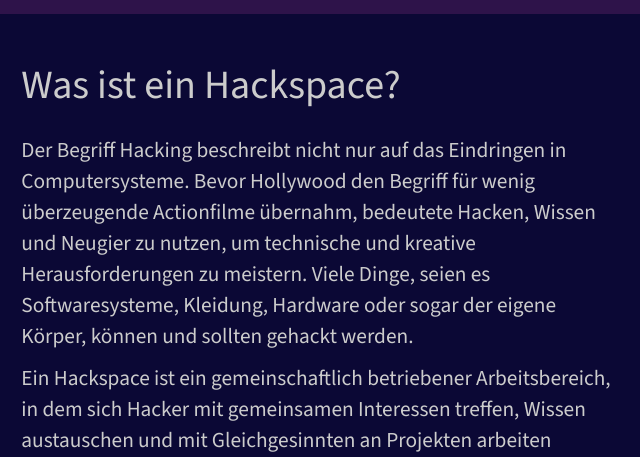
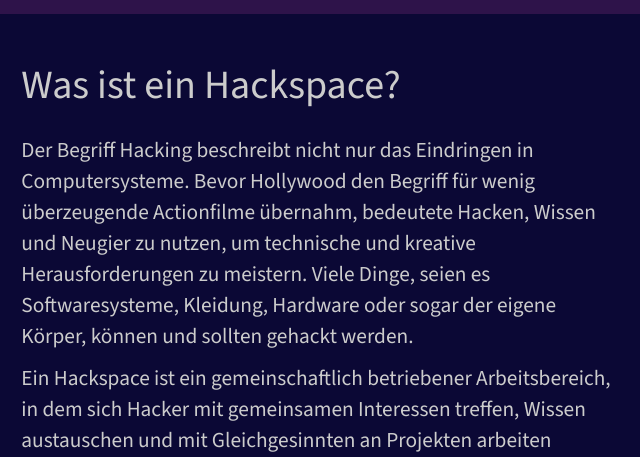
Before and after one commit to Metalab/metalab.at, a plain HTML site: page index-de.html in a window 1280 px wide. Shown: the part 900-1357 px from the top of the page, 640-1280 px from the left. Drawn offline with Linux system fonts and the light colour scheme; no server answers.

Commit message:
Update index-de.html
remove auf zu viel

```diff
--- a/index-de.html
+++ b/index-de.html
@@ -75,7 +75,7 @@
             <section>
                 <h3>Was ist ein Hackspace?</h3>
                 <div class="text">
-                    <p> Der Begriff Hacking beschreibt nicht nur auf das Eindringen in Computersysteme. Bevor Hollywood
+                    <p> Der Begriff Hacking beschreibt nicht nur das Eindringen in Computersysteme. Bevor Hollywood
                         den Begriff für wenig überzeugende Actionfilme übernahm, bedeutete Hacken, Wissen und Neugier zu
                         nutzen, um technische und kreative Herausforderungen zu meistern. Viele Dinge, seien es
                         Softwaresysteme, Kleidung, Hardware oder sogar der eigene Körper, können und sollten gehackt
```
